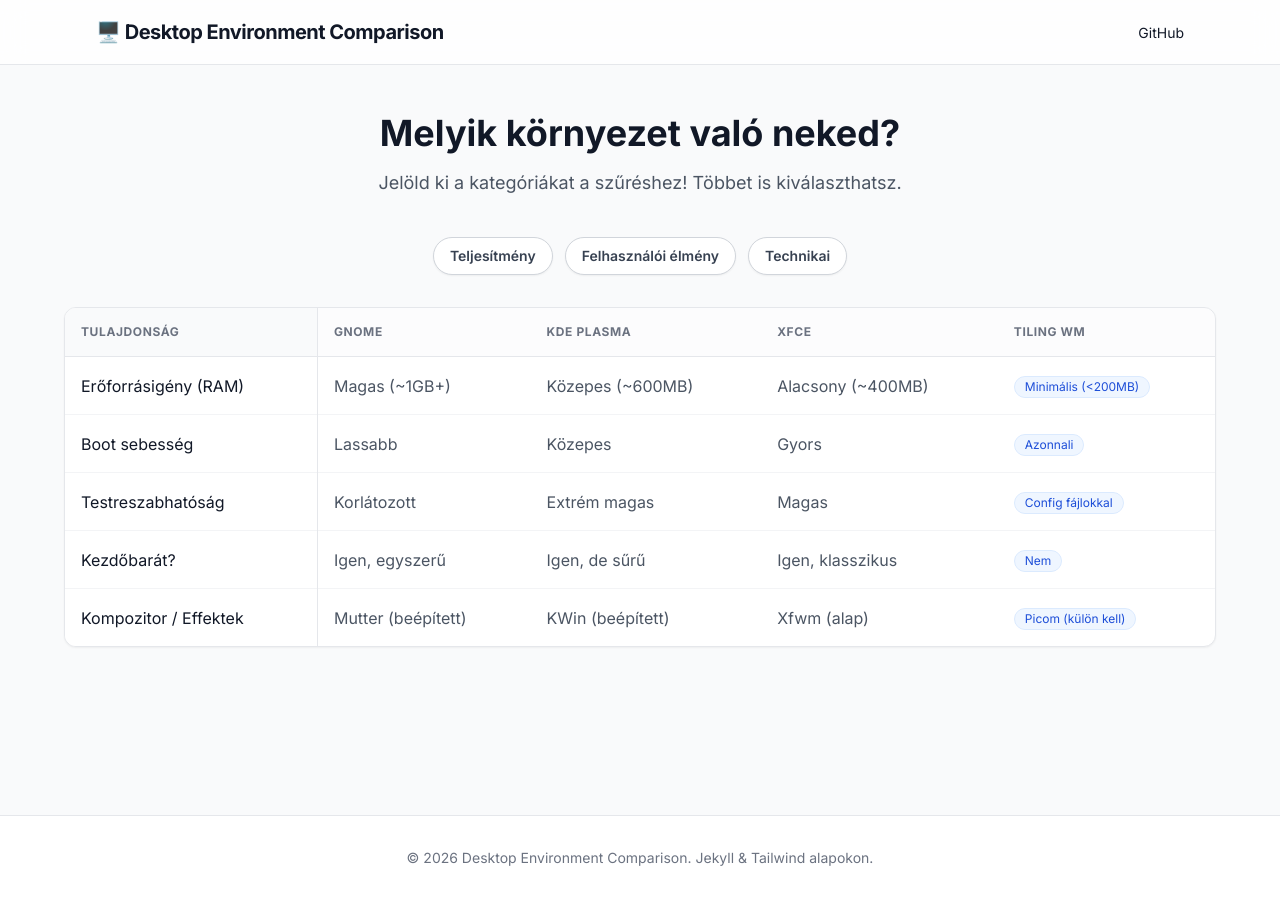
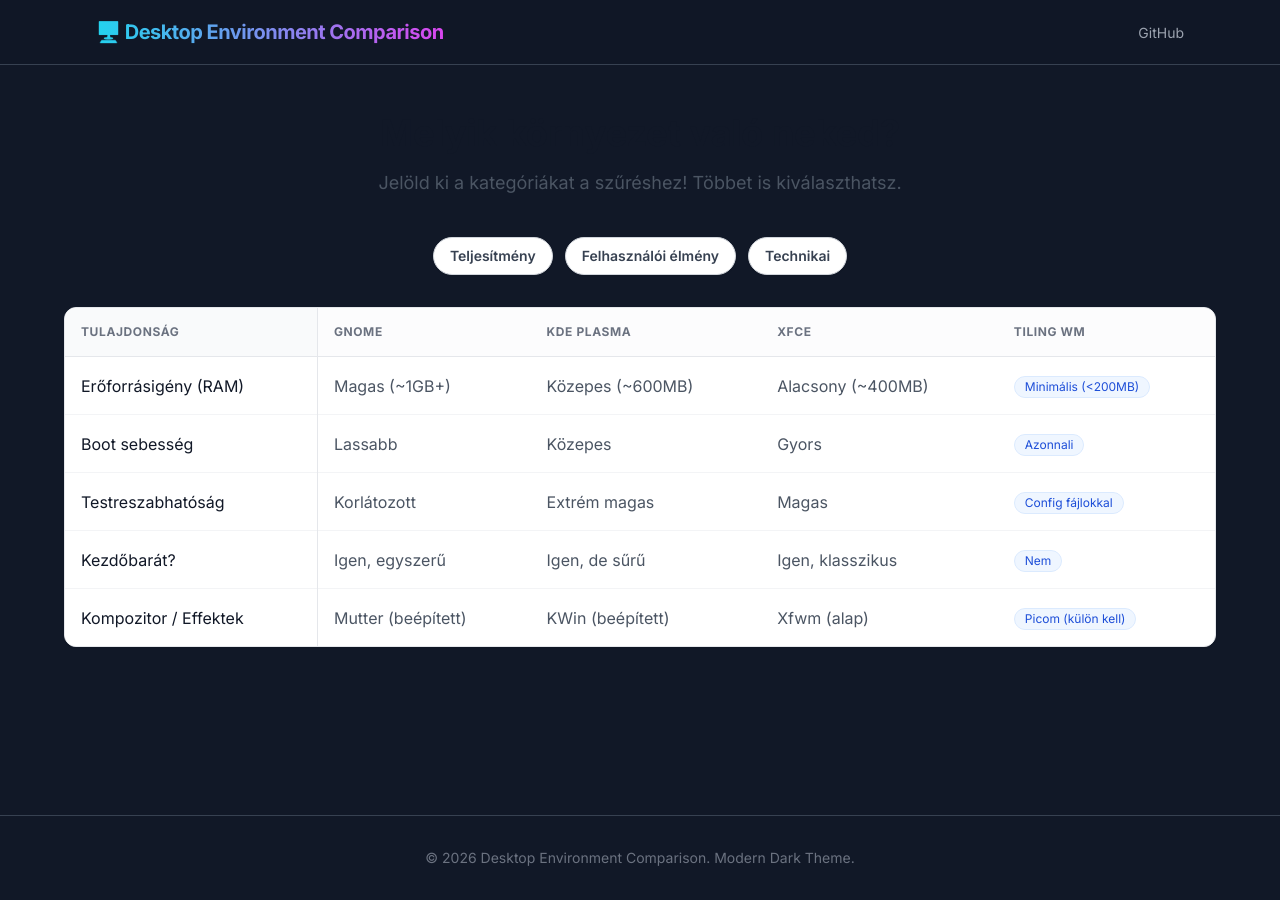
Before and after one commit to Pure-de-Arch/Pure-de-Arch.github.io, a Jekyll site: the page built from index.html, in a window 1280 px wide. Built offline with Jekyll 4.4.1, drawn with Linux system fonts in a browser that asks for light colours; nearby versions of some CDN libraries.

Commit message:
Update default.html

```diff
--- a/_layouts/default.html
+++ b/_layouts/default.html
@@ -1,6 +1,5 @@
 <!DOCTYPE html>
-<html lang="hu">
-<head>
+<html lang="hu" class="dark"> <head>
     <meta charset="UTF-8">
     <meta name="viewport" content="width=device-width, initial-scale=1.0">
     <title>{{ page.title | default: site.title }}</title>
@@ -8,18 +7,42 @@
     <style>
         @import url('https://fonts.googleapis.com/css2?family=Inter:wght@300;400;600;700&display=swap');
         body { font-family: 'Inter', sans-serif; }
+        /* Egy kis extra, hogy a görgetősáv is sötét legyen */
+        ::-webkit-scrollbar { width: 10px; height: 10px; }
+        ::-webkit-scrollbar-track { background: #111827; }
+        ::-webkit-scrollbar-thumb { background: #374151; border-radius: 5px; }
+        ::-webkit-scrollbar-thumb:hover { background: #4B5563; }
     </style>
+    <script>
+      tailwind.config = {
+        darkMode: 'class',
+        theme: {
+          extend: {
+            colors: {
+              // Egyedi sötét háttérszínek definiálása
+              darkbg: {
+                  900: '#111827', // Nagyon sötét szürke alapnak
+                  800: '#1F2937', // Kicsit világosabb kártyáknak
+                  700: '#374151'  // Határoknak, hovereknek
+              }
+            }
+          }
+        }
+      }
+    </script>
 </head>
-<body class="bg-gray-50 text-gray-900 antialiased selection:bg-black selection:text-white">
+<body class="bg-darkbg-900 text-gray-200 antialiased selection:bg-fuchsia-500 selection:text-white">
 
     <div class="min-h-screen flex flex-col">
-        <header class="border-b border-gray-200 bg-white/80 backdrop-blur-md sticky top-0 z-10">
+        <header class="border-b border-darkbg-700 bg-darkbg-900/80 backdrop-blur-md sticky top-0 z-20">
             <div class="max-w-6xl mx-auto px-4 sm:px-6 lg:px-8 h-16 flex items-center justify-between">
-                <h1 class="text-xl font-bold tracking-tight text-gray-900">
-                    🖥️ {{ site.title }}
+                <h1 class="text-xl font-bold tracking-tight text-white">
+                    <span class="text-transparent bg-clip-text bg-gradient-to-r from-cyan-400 to-fuchsia-500">
+                        🖥️ {{ site.title }}
+                    </span>
                 </h1>
                 <nav>
-                    <a href="https://github.com/{{ site.github.owner_name }}/{{ site.github.repository_name }}" class="text-sm font-medium hover:text-blue-600 transition-colors">
+                    <a href="https://github.com/{{ site.github.owner_name }}/{{ site.github.repository_name }}" class="text-sm font-medium text-gray-400 hover:text-white transition-colors">
                         GitHub
                     </a>
                 </nav>
@@ -32,9 +55,9 @@
             </div>
         </main>
 
-        <footer class="border-t border-gray-200 bg-white py-8">
+        <footer class="border-t border-darkbg-700 bg-darkbg-900 py-8">
             <div class="max-w-6xl mx-auto px-4 text-center text-gray-500 text-sm">
-                <p>&copy; {{ site.time | date: '%Y' }} {{ site.title }}. Jekyll & Tailwind alapokon.</p>
+                <p>&copy; {{ site.time | date: '%Y' }} {{ site.title }}. Modern Dark Theme.</p>
             </div>
         </footer>
     </div>
```
